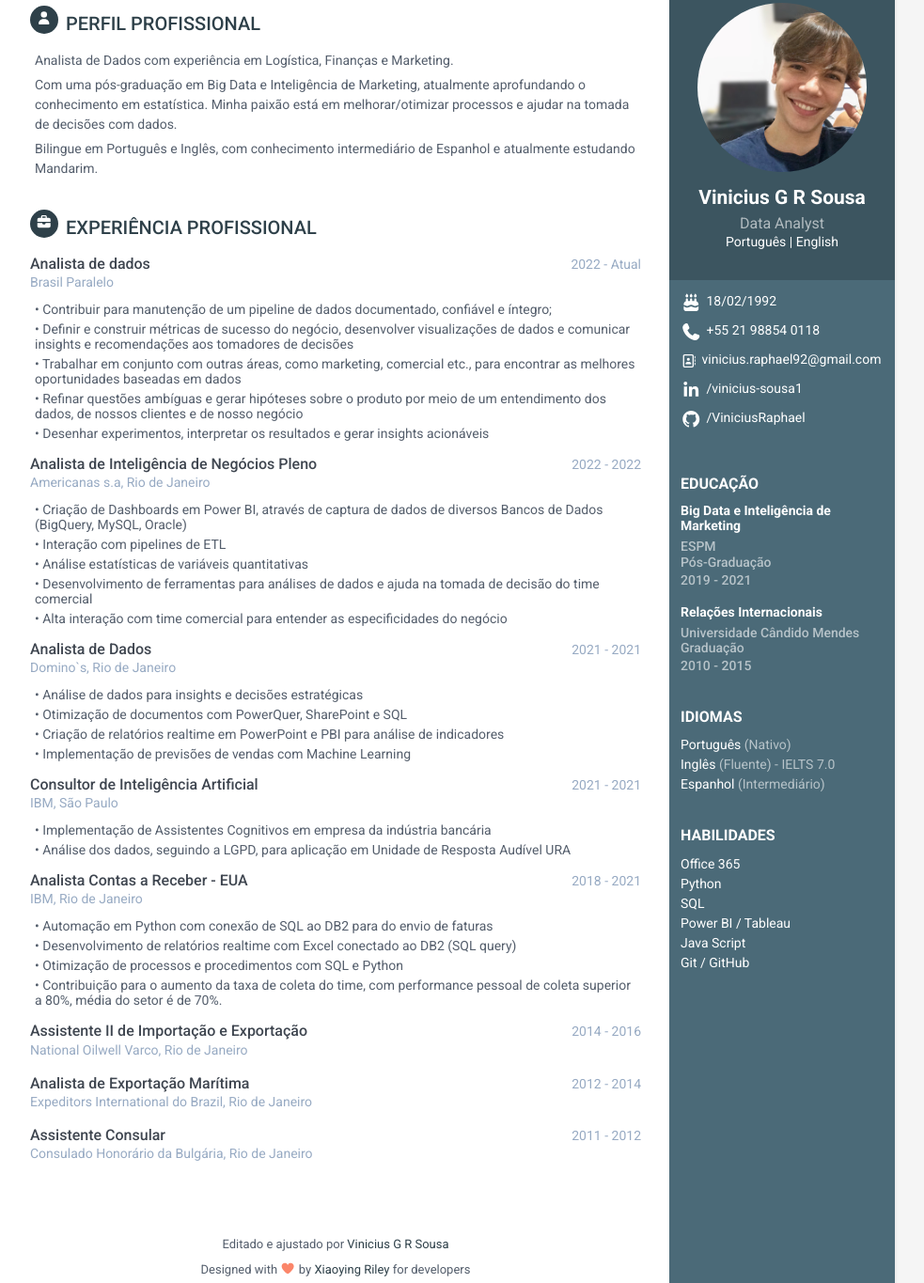
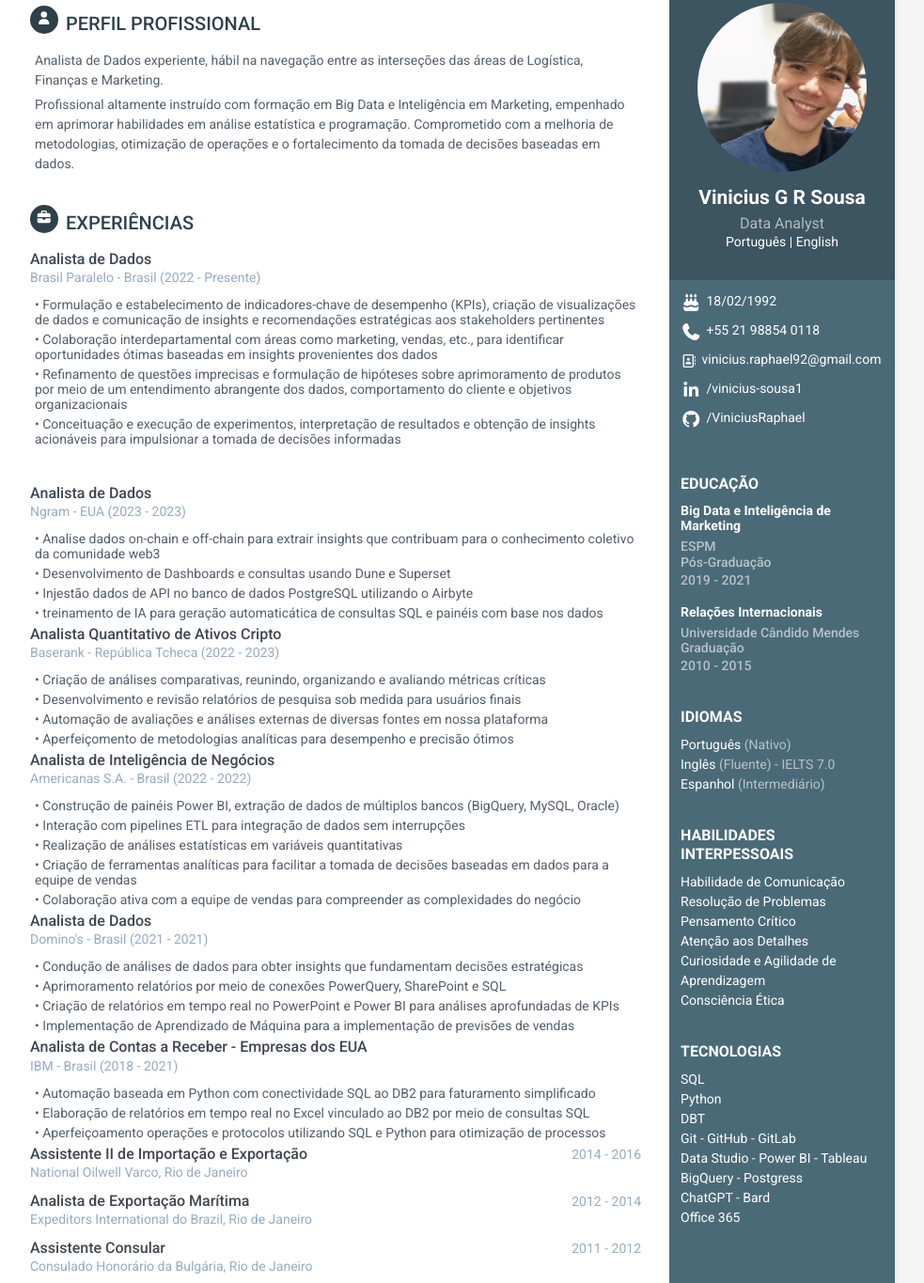
Before and after one commit to ViniciusRaphael/ViniciusRaphael.github.io, a plain HTML site: page index.html in a window 1280 px wide. Shown: the part 57-1422 px from the top of the page at 94% size, without its empty margins (168-1151 px from the left). Drawn offline with Linux system fonts and the light colour scheme.

Commit message:
Atualizando curriculum 2024

```diff
--- a/index.html
+++ b/index.html
@@ -73,14 +73,29 @@
             </div><!--//interests-->
 
             <div class="interests-container container-block">
-                <h2 class="container-block-title">Habilidades</h2>
+                <h2 class="container-block-title">Habilidades Interpessoais</h2>
                 <ul class="list-unstyled interests-list">
+                    <li>Habilidade de Comunicação</li>
+                    <li>Resolução de Problemas</li>
+                    <li>Pensamento Crítico</li>
+                    <li>Atenção aos Detalhes</li>
+                    <li>Curiosidade e Agilidade de Aprendizagem</li>
+                    <li>Consciência Ética</li>
+                </ul>
+            </div><!--//interests-->
+
+
+            <div class="interests-container container-block">
+                <h2 class="container-block-title">Tecnologias</h2>
+                <ul class="list-unstyled interests-list">
+                    <li>SQL</li>
+                    <li>Python</li>
+                    <li>DBT</li>
+                    <li>Git - GitHub - GitLab</li>
+                    <li>Data Studio - Power BI - Tableau</li>
+                    <li>BigQuery - Postgress</li>
+                    <li>ChatGPT - Bard</li>
                     <li>Office 365</li>
-                    <li>Python</li>
-                    <li>SQL</li>
-                    <li>Power BI / Tableau</li>
-                    <li>Java Script</li>
-                    <li>Git / GitHub</li>
                 </ul>
             </div><!--//interests-->
             </div>
@@ -92,94 +107,114 @@
                 <h2 class="section-title"><span class="icon-holder"><i class="fas fa-user"></i></span>Perfil Profissional</h2>
                 <div class="summary">
                     <p>
-                        <p>Analista de Dados com experiência em Logística, Finanças e Marketing.</p>
-                            <p>Com uma pós-graduação em Big Data e Inteligência de Marketing, atualmente aprofundando o conhecimento em estatística. Minha paixão está em melhorar/otimizar processos e ajudar na tomada de decisões com dados.</p>
-                            <p>Bilingue em Português e Inglês, com conhecimento intermediário de Espanhol e atualmente estudando Mandarim.</p>
+                        <p>Analista de Dados experiente, hábil na navegação entre as interseções das áreas de Logística, Finanças e Marketing.</p>
+                        <p>Profissional altamente instruído com formação em Big Data e Inteligência em Marketing, empenhado em aprimorar habilidades em análise estatística e programação. Comprometido com a melhoria de metodologias, otimização de operações e o fortalecimento da tomada de decisões baseadas em dados.</p>
+                    </p>
                 </div><!--//summary-->
             </section><!--//section-->
 
             <section class="section experiences-section">
-                <h2 class="section-title"><span class="icon-holder"><i class="fas fa-briefcase"></i></span>Experiência Profissional</h2>
+                <h2 class="section-title"><span class="icon-holder"><i class="fas fa-briefcase"></i></span>Experiências</h2>
 
                 <div class="item">
                     <div class="meta">
                         <div class="upper-row">
-                            <h3 class="job-title">Analista de dados </h3>
-                            <div class="time">2022 - Atual</div>
+                            <h3 class="job-title">Analista de Dados</h3>
+                            <div class="time"></div>
                         </div><!--//upper-row-->
-                        <div class="company">Brasil Paralelo</div>
+                        <div class="company">Brasil Paralelo - Brasil (2022 - Presente)</div>
                     </div><!--//meta-->
                     <div class="details">
-                        <p>• Contribuir para manutenção de um pipeline de dados documentado, confiável e íntegro;</p>
-                        <p>• Definir e construir métricas de sucesso do negócio, desenvolver visualizações de dados e comunicar insights e recomendações aos tomadores de decisões</p>
-                        <p>• Trabalhar em conjunto com outras áreas, como marketing, comercial etc., para encontrar as melhores oportunidades baseadas em dados</p>
-                        <p>• Refinar questões ambíguas e gerar hipóteses sobre o produto por meio de um entendimento dos dados, de nossos clientes e de nosso negócio</p>
-                        <p>• Desenhar experimentos, interpretar os resultados e gerar insights acionáveis</p>
+                        <p>• Formulação e estabelecimento de indicadores-chave de desempenho (KPIs), criação de visualizações de dados e comunicação de insights e recomendações estratégicas aos stakeholders pertinentes</p>
+                        <p>• Colaboração interdepartamental com áreas como marketing, vendas, etc., para identificar oportunidades ótimas baseadas em insights provenientes dos dados</p>
+                        <p>• Refinamento de questões imprecisas e formulação de hipóteses sobre aprimoramento de produtos por meio de um entendimento abrangente dos dados, comportamento do cliente e objetivos organizacionais</p>
+                        <p>• Conceituação e execução de experimentos, interpretação de resultados e obtenção de insights acionáveis para impulsionar a tomada de decisões informadas</p>
+                    </div><!--//details-->
+                </div><!--//item-->
+            </section><!--//section-->
+
+
+            <div class="item">
+                <div class="meta">
+                    <div class="upper-row">
+                        <h3 class="job-title">Analista de Dados</h3>
+                        <div class="time"></div>
+                    </div><!--//upper-row-->
+                    <div class="company">Ngram - EUA (2023 - 2023)</div>
+                </div><!--//meta-->
+                <div class="details">
+                    <p>• Analise dados on-chain e off-chain para extrair insights que contribuam para o conhecimento coletivo da comunidade web3</p>
+                    <p>• Desenvolvimento de Dashboards e consultas usando Dune e Superset</p>
+                    <p>• Injestão dados de API no banco de dados PostgreSQL utilizando o Airbyte</p>
+                    <p>• treinamento de IA para geração automaticática de consultas SQL e painéis com base nos dados</p>
+                </div><!--//details-->
+            </div><!--//item-->
+
+
+            <div class="item">
+                <div class="meta">
+                    <div class="upper-row">
+                        <h3 class="job-title">Analista Quantitativo de Ativos Cripto</h3>
+                        <div class="time"></div>
+                    </div><!--//upper-row-->
+                    <div class="company">Baserank - República Tcheca (2022 - 2023)</div>
+                </div><!--//meta-->
+                <div class="details">
+                    <p>• Criação de análises comparativas, reunindo, organizando e avaliando métricas críticas</p>
+                    <p>• Desenvolvimento e revisão relatórios de pesquisa sob medida para usuários finais</p>
+                    <p>• Automação de avaliações e análises externas de diversas fontes em nossa plataforma</p>
+                    <p>• Aperfeiçomento de metodologias analíticas para desempenho e precisão ótimos</p>
                 </div><!--//details-->
             </div><!--//item-->
 
             <div class="item">
                 <div class="meta">
                     <div class="upper-row">
-                            <h3 class="job-title">Analista de Inteligência de Negócios Pleno </h3>
-                            <div class="time">2022 - 2022</div>
+                        <h3 class="job-title">Analista de Inteligência de Negócios</h3>
+                        <div class="time"></div>
                     </div><!--//upper-row-->
-                        <div class="company">Americanas s.a, Rio de Janeiro</div>
+                    <div class="company">Americanas S.A. - Brasil (2022 - 2022)</div>
                 </div><!--//meta-->
                 <div class="details">
-                        <p>• Criação de Dashboards em Power BI, através de captura de dados de diversos Bancos de Dados (BigQuery, MySQL, Oracle)</p>
-                        <p>• Interação com pipelines de ETL</p>
-                        <p>• Análise estatísticas de variáveis quantitativas</p>
-                        <p>• Desenvolvimento de ferramentas para análises de dados e ajuda na tomada de decisão do time comercial</p>
-                        <p>• Alta interação com time comercial para entender as especificidades do negócio</p>
+                    <p>• Construção de painéis Power BI, extração de dados de múltiplos bancos (BigQuery, MySQL, Oracle)</p>
+                    <p>• Interação com pipelines ETL para integração de dados sem interrupções</p>
+                    <p>• Realização de análises estatísticas em variáveis quantitativas</p>
+                    <p>• Criação de ferramentas analíticas para facilitar a tomada de decisões baseadas em dados para a equipe de vendas</p>
+                    <p>• Colaboração ativa com a equipe de vendas para compreender as complexidades do negócio</p>
+                </div><!--//details-->
+            </div><!--//item-->
+
+
+            <div class="item">
+                <div class="meta">
+                    <div class="upper-row">
+                        <h3 class="job-title">Analista de Dados</h3>
+                    </div><!--//upper-row-->
+                    <div class="company">Domino's - Brasil (2021 - 2021)</div>
+                </div><!--//meta-->
+                <div class="details">
+                    <p>• Condução de análises de dados para obter insights que fundamentam decisões estratégicas</p>
+                    <p>• Aprimoramento relatórios por meio de conexões PowerQuery, SharePoint e SQL</p>
+                    <p>• Criação de relatórios em tempo real no PowerPoint e Power BI para análises aprofundadas de KPIs</p>
+                    <p>• Implementação de Aprendizado de Máquina para a implementação de previsões de vendas</p>
                 </div><!--//details-->
             </div><!--//item-->
 
             <div class="item">
                 <div class="meta">
                     <div class="upper-row">
-                            <h3 class="job-title">Analista de Dados </h3>
-                            <div class="time">2021 - 2021</div>
+                        <h3 class="job-title">Analista de Contas a Receber - Empresas dos EUA</h3>
+                        <div class="time"></div>
                     </div><!--//upper-row-->
-                        <div class="company">Domino`s, Rio de Janeiro</div>
+                    <div class="company">IBM - Brasil (2018 - 2021)</div>
                 </div><!--//meta-->
                 <div class="details">
-                        <p>• Análise de dados para insights e decisões estratégicas</p>
-                        <p>• Otimização de documentos com PowerQuer, SharePoint e SQL</p>
-                        <p>• Criação de relatórios realtime em PowerPoint e PBI para análise de indicadores</p>
-                        <p>• Implementação de previsões de vendas com Machine Learning</p>
+                    <p>• Automação baseada em Python com conectividade SQL ao DB2 para faturamento simplificado</p>
+                    <p>• Elaboração de relatórios em tempo real no Excel vinculado ao DB2 por meio de consultas SQL</p>
+                    <p>• Aperfeiçoamento operações e protocolos utilizando SQL e Python para otimização de processos</p>
                 </div><!--//details-->
             </div><!--//item-->
 
-                <div class="item">
-                    <div class="meta">
-                        <div class="upper-row">
-                            <h3 class="job-title">Consultor de Inteligência Artificial </h3>
-                            <div class="time">2021 - 2021</div>
-                        </div><!--//upper-row-->
-                        <div class="company">IBM, São Paulo</div>
-                    </div><!--//meta-->
-                    <div class="details">
-                        <p>• Implementação de Assistentes Cognitivos em empresa da indústria bancária</p>
-                        <p>• Análise dos dados, seguindo a LGPD, para aplicação em Unidade de Resposta Audível URA</p>
-                    </div><!--//details-->
-                </div><!--//item-->
-
-                <div class="item">
-                    <div class="meta">
-                        <div class="upper-row">
-                            <h3 class="job-title">Analista Contas a Receber - EUA </h3>
-                            <div class="time">2018 - 2021</div>
-                        </div><!--//upper-row-->
-                        <div class="company">IBM, Rio de Janeiro</div>
-                    </div><!--//meta-->
-                    <div class="details">
-                        <p>• Automação em Python com conexão de SQL ao DB2 para do envio de faturas</p>
-                        <p>• Desenvolvimento de relatórios realtime com Excel conectado ao DB2 (SQL query)</p>
-                        <p>• Otimização de processos e procedimentos com SQL e Python</p>
-                        <p>• Contribuição para o aumento da taxa de coleta do time, com performance pessoal de coleta superior a 80%, média do setor é de 70%.</p>
-                    </div><!--//details-->
-                </div><!--//item-->
 
                 <div class="item">
                     <div class="meta">
```
Also changed, not shown: indexEng.html (+13 -28 lines). Lines whose indentation alone changed are shown as unchanged.
